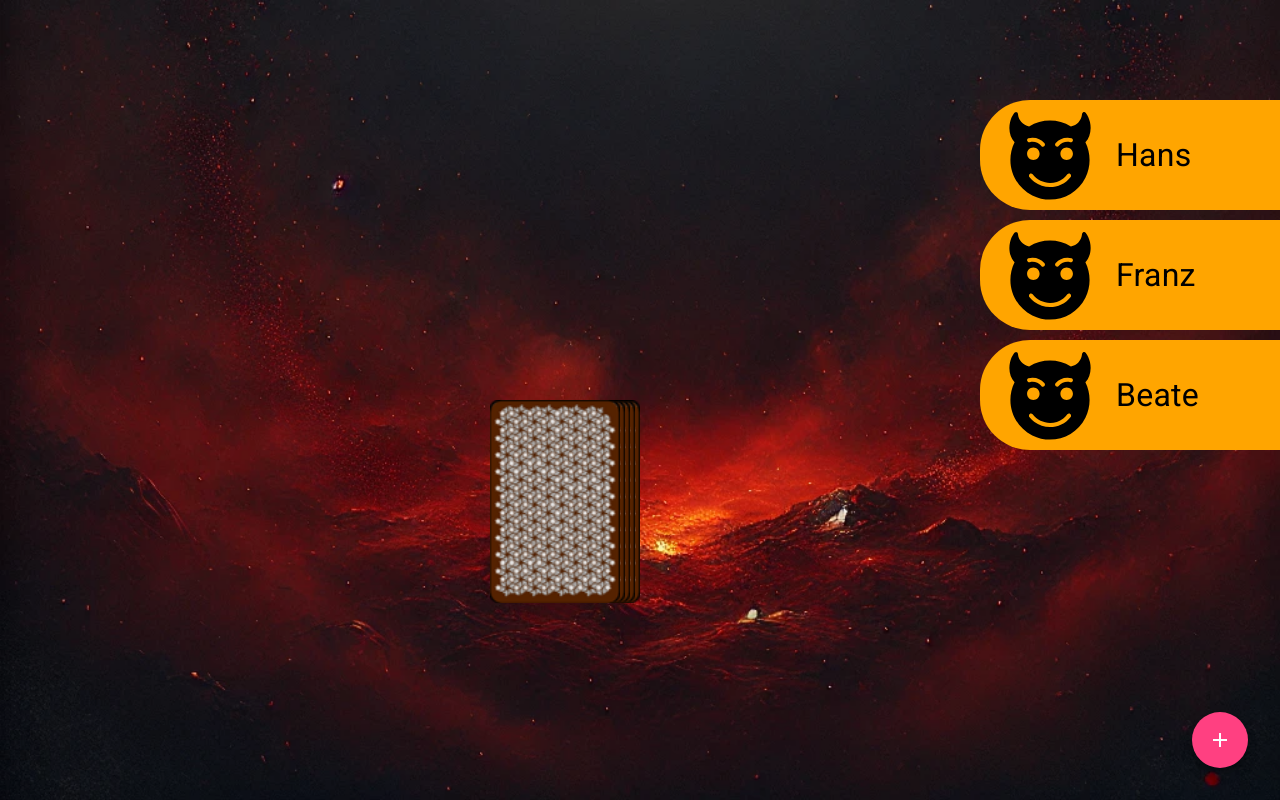
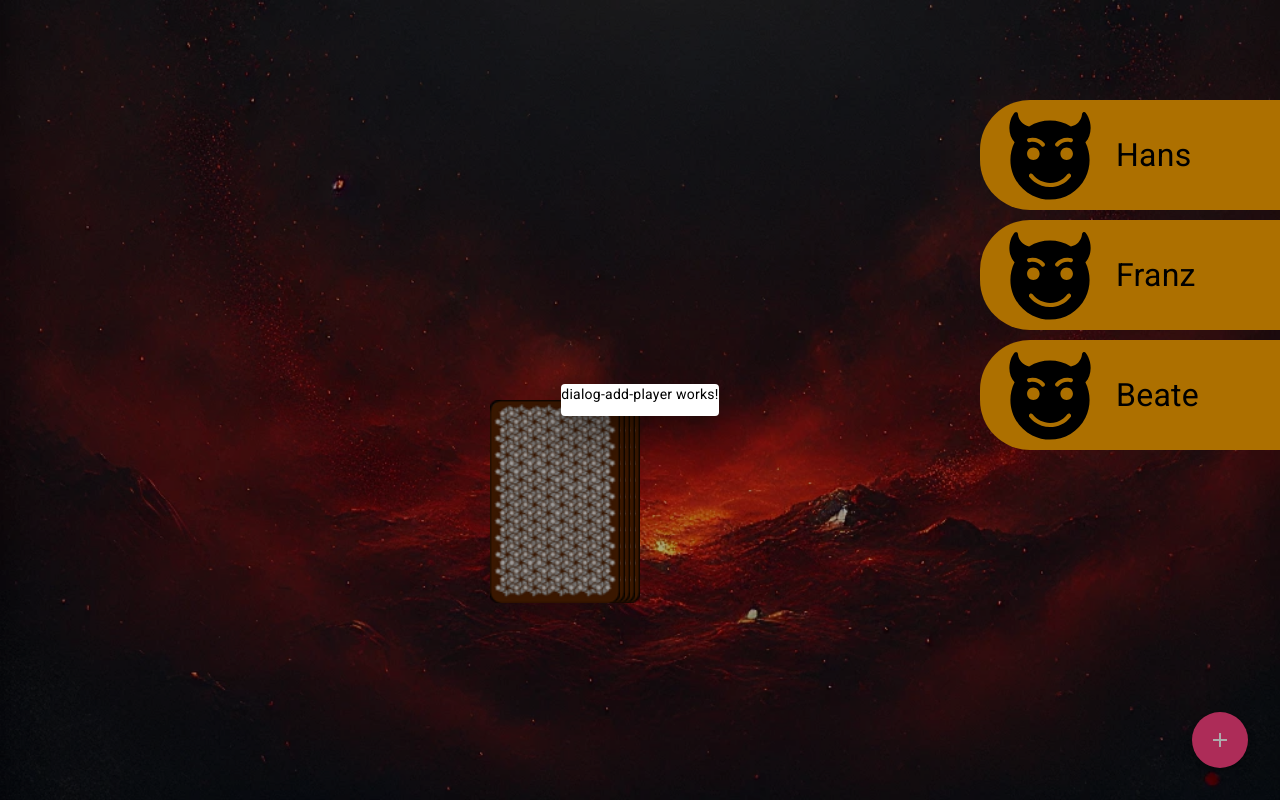
Before and after one commit to Judith-Lenz/ringoffire, an Angular app: page /game in a window 1280 px wide. Both pictures are taken after a click on the button "add". Built offline with nearby package versions, Linux system fonts and the light colour scheme.

Commit message:
added dialog window component

```diff
--- a/src/app/app.module.ts
+++ b/src/app/app.module.ts
@@ -9,6 +9,8 @@
 import { BrowserAnimationsModule } from '@angular/platform-browser/animations';
 import { MatButtonModule } from '@angular/material/button';
 import { MatIconModule } from '@angular/material/icon';
+import { DialogAddPlayerComponent } from './dialog-add-player/dialog-add-player.component';
+import { MatDialogModule } from '@angular/material/dialog';
 
 @NgModule({
   declarations: [
@@ -16,6 +18,7 @@
     StartScreenComponent,
     GameComponent,
     PlayerComponent,
+    DialogAddPlayerComponent,
   ],
   imports: [
     BrowserModule,
@@ -23,6 +26,7 @@
     BrowserAnimationsModule,
     MatButtonModule,
     MatIconModule,
+    MatDialogModule,
   ],
   providers: [],
   bootstrap: [AppComponent],
--- /dev/null
+++ b/src/app/dialog-add-player/dialog-add-player.component.html
@@ -0,0 +1 @@
+<p>dialog-add-player works!</p>
--- a/src/app/game/game.component.html
+++ b/src/app/game/game.component.html
@@ -42,6 +42,6 @@
   </div>
 </div>
 
-<button mat-fab class="btn-add">
+<button mat-fab class="btn-add" (click)="openDialog()">
   <mat-icon>add</mat-icon>
 </button>
--- a/src/app/game/game.component.ts
+++ b/src/app/game/game.component.ts
@@ -1,5 +1,16 @@
 import { Component, OnInit } from '@angular/core';
 import { Game } from 'src/models/game';
+import { FormsModule } from '@angular/forms';
+import { MatButtonModule } from '@angular/material/button';
+import { MatFormFieldModule } from '@angular/material/form-field';
+import { MatInputModule } from '@angular/material/input';
+import { DialogAddPlayerComponent } from '../dialog-add-player/dialog-add-player.component';
+import { MatDialog } from '@angular/material/dialog';
+
+export interface DialogData {
+  animal: string;
+  name: string;
+}
 
 @Component({
   selector: 'app-game',
@@ -14,7 +25,7 @@
   // Im Code wird game erst in der Methode newGame() initialisiert, die erst in ngOnInit() aufgerufen wird.
   // TypeScript kann nicht sicherstellen, dass game immer einen Wert hat, bevor sie verwendet wird.
 
-  constructor() {}
+  constructor(private dialog: MatDialog) {}
 
   ngOnInit(): void {
     this.newGame();
@@ -42,4 +53,13 @@
       }, 1000);
     }
   }
+
+  //kopiert von Material Design
+  openDialog(): void {
+    const dialogRef = this.dialog.open(DialogAddPlayerComponent);
+
+    dialogRef.afterClosed().subscribe((result) => {
+      console.log('The dialog was closed');
+    });
+  }
 }
```
Also changed, not shown: src/app/dialog-add-player/dialog-add-player.component.ts (added, +10 -0 lines), src/app/dialog-add-player/dialog-add-player.component.scss (added), 1 other file (tests, documents, lock files or other folders).
